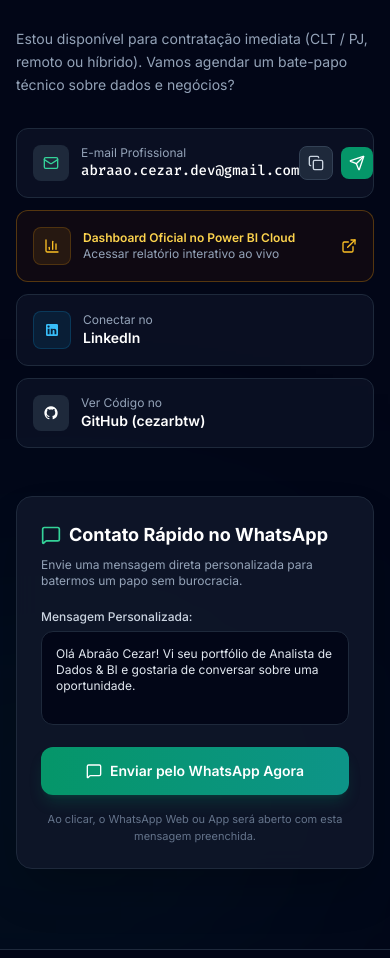
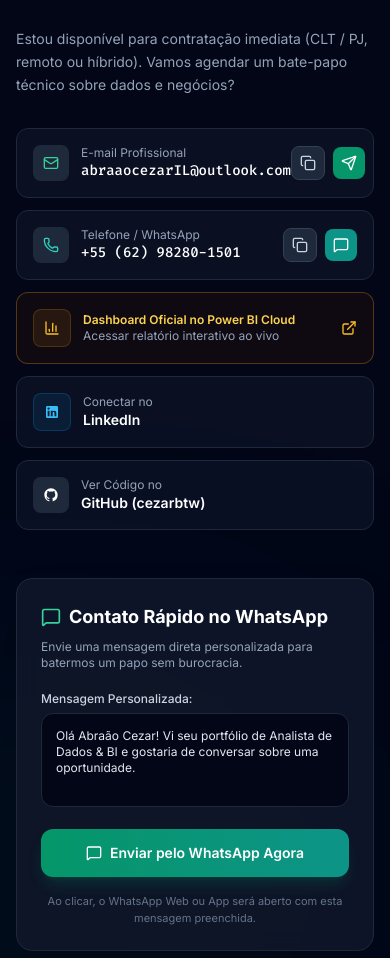
Before and after one commit to cezarbtw/portfolio-data-analyst, a React (Vite) app: page / in a window 390 px wide. Shown: the part 10768-11726 px from the top of the page. Built offline with nearby package versions, Linux system fonts and the light colour scheme.

Commit message:
feat: update contact info with phone, whatsapp and outlook email

```diff
--- a/src/components/Contact.jsx
+++ b/src/components/Contact.jsx
@@ -1,11 +1,12 @@
 import React, { useState } from 'react';
-import { Mail, MessageSquare, Copy, Check, Send, BarChart3, ExternalLink } from 'lucide-react';
+import { Mail, MessageSquare, Copy, Check, Send, BarChart3, ExternalLink, Phone } from 'lucide-react';
 import { personalInfo } from '../data/portfolioData';
 import { GithubIcon, LinkedinIcon } from './Icons';
 import confetti from 'canvas-confetti';
 
 export default function Contact() {
   const [copiedEmail, setCopiedEmail] = useState(false);
+  const [copiedPhone, setCopiedPhone] = useState(false);
   const [customMessage, setCustomMessage] = useState(
     `Olá ${personalInfo.shortName}! Vi seu portfólio de Analista de Dados & BI e gostaria de conversar sobre uma oportunidade.`
   );
@@ -14,6 +15,12 @@ export default function Contact() {
     navigator.clipboard.writeText(personalInfo.email);
     setCopiedEmail(true);
     setTimeout(() => setCopiedEmail(false), 2000);
+  };
+
+  const handleCopyPhone = () => {
+    navigator.clipboard.writeText(personalInfo.phone);
+    setCopiedPhone(true);
+    setTimeout(() => setCopiedPhone(false), 2000);
   };
 
   const handleSendWhatsApp = (e) => {
@@ -89,6 +96,40 @@ export default function Contact() {
                   </a>
                 </div>
               </div>
+
+              {/* Phone / WhatsApp Card */}
+              {personalInfo.phone && (
+                <div className="flex items-center justify-between rounded-xl border border-slate-800 bg-slate-900/60 p-4 transition-all hover:border-slate-700">
+                  <div className="flex items-center gap-3">
+                    <div className="p-2.5 rounded-lg bg-slate-800 text-teal-400">
+                      <Phone className="h-4 w-4" />
+                    </div>
+                    <div>
+                      <div className="text-xs text-slate-400">Telefone / WhatsApp</div>
+                      <div className="text-sm font-mono font-medium text-white select-all">{personalInfo.phone}</div>
+                    </div>
+                  </div>
+
+                  <div className="flex items-center gap-2">
+                    <button
+                      onClick={handleCopyPhone}
+                      className="p-2 rounded-lg border border-slate-700 bg-slate-800 text-slate-300 hover:text-white transition-colors"
+                      title="Copiar telefone"
+                    >
+                      {copiedPhone ? <Check className="h-4 w-4 text-emerald-400" /> : <Copy className="h-4 w-4" />}
+                    </button>
+                    <a
+                      href={`https://wa.me/${personalInfo.whatsapp}`}
+                      target="_blank"
+                      rel="noreferrer"
+                      className="p-2 rounded-lg bg-teal-600 text-white hover:bg-teal-500 transition-colors"
+                      title="Chamar no WhatsApp"
+                    >
+                      <MessageSquare className="h-4 w-4" />
+                    </a>
+                  </div>
+                </div>
+              )}
 
               {/* Power BI Spotlight link */}
               <a
--- a/src/data/portfolioData.js
+++ b/src/data/portfolioData.js
@@ -2,9 +2,9 @@ export const personalInfo = {
   name: "Abraão Cezar Inácio",
   shortName: "Abraão Cezar",
   location: "Goiás, Brasil",
-  email: "abraao.cezar.dev@gmail.com",
-  phone: "+55 (62) 99999-9999",
-  whatsapp: "5562999999999",
+  email: "abraaocezarIL@outlook.com",
+  phone: "+55 (62) 98280-1501",
+  whatsapp: "5562982801501",
   github: "https://github.com/cezarbtw",
   githubUsername: "cezarbtw",
   linkedin: "https://www.linkedin.com/in/cezarinaciol/",
```
